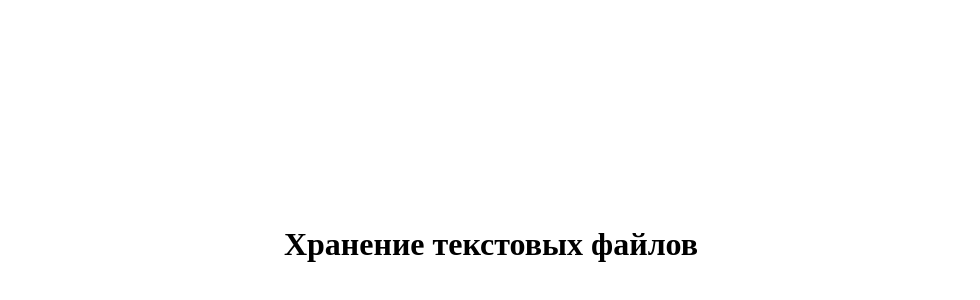
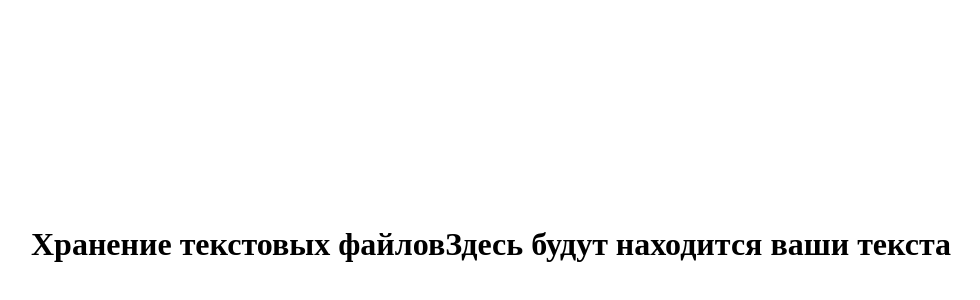
Before and after one commit to benriusatun/my-site, a plain HTML site: page index.html in a window 1280 px wide. Shown: the part 156-456 px from the top of the page, without its empty margins (149-1129 px from the left). Drawn offline with Linux system fonts and the light colour scheme.

Commit message:
Добавлена фраза

```diff
--- a/index.html
+++ b/index.html
@@ -3,5 +3,6 @@
 <head><title>tunets</title></head>
 <body style="display: flex; justify-content: center; align-items: center; height: 100vh; margin: 0;">
     <h1>Хранение текстовых файлов</h1>
+    <h1>Здесь будут находится ваши текста</h1>
 </body>
 </html>
```
